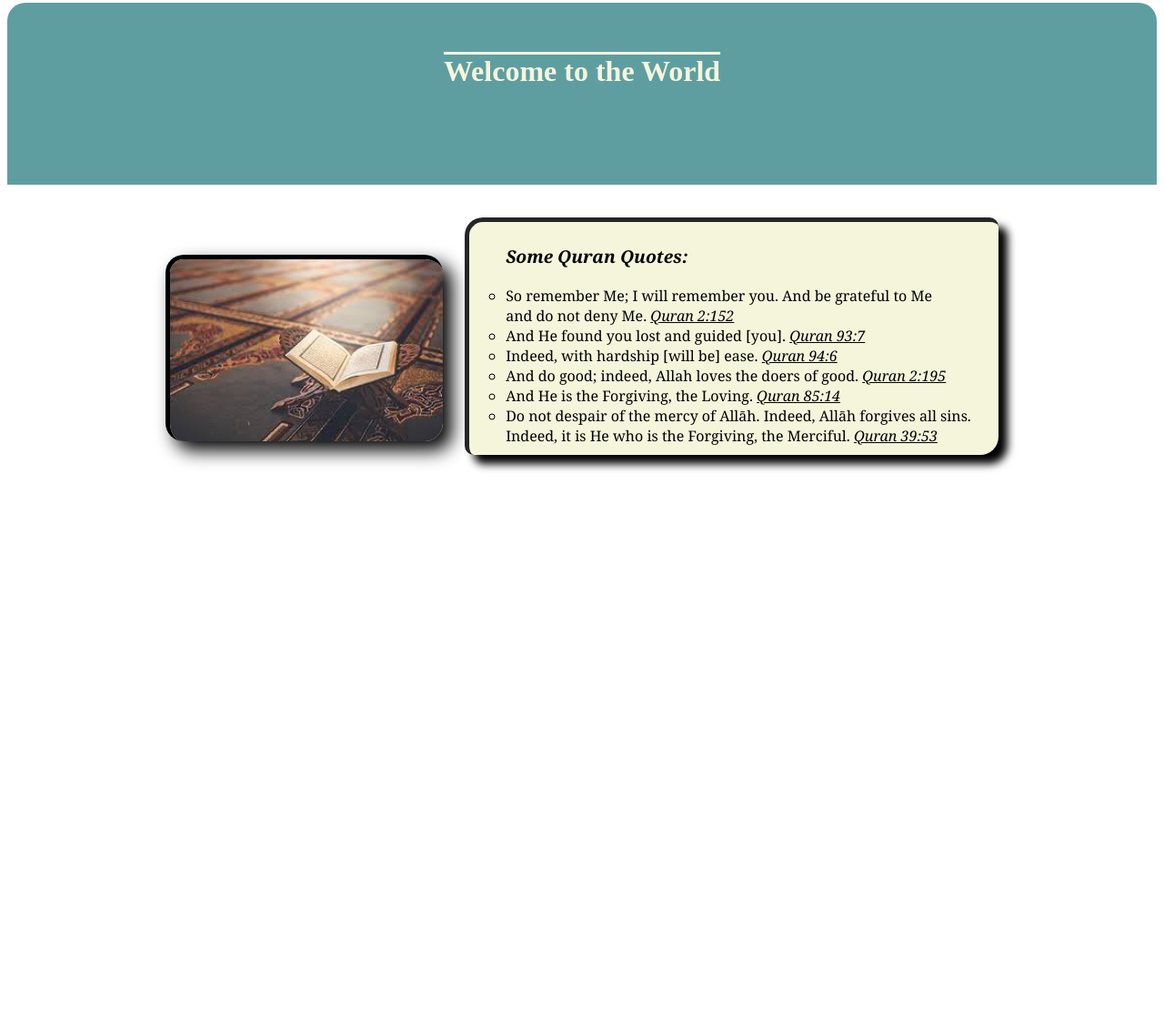
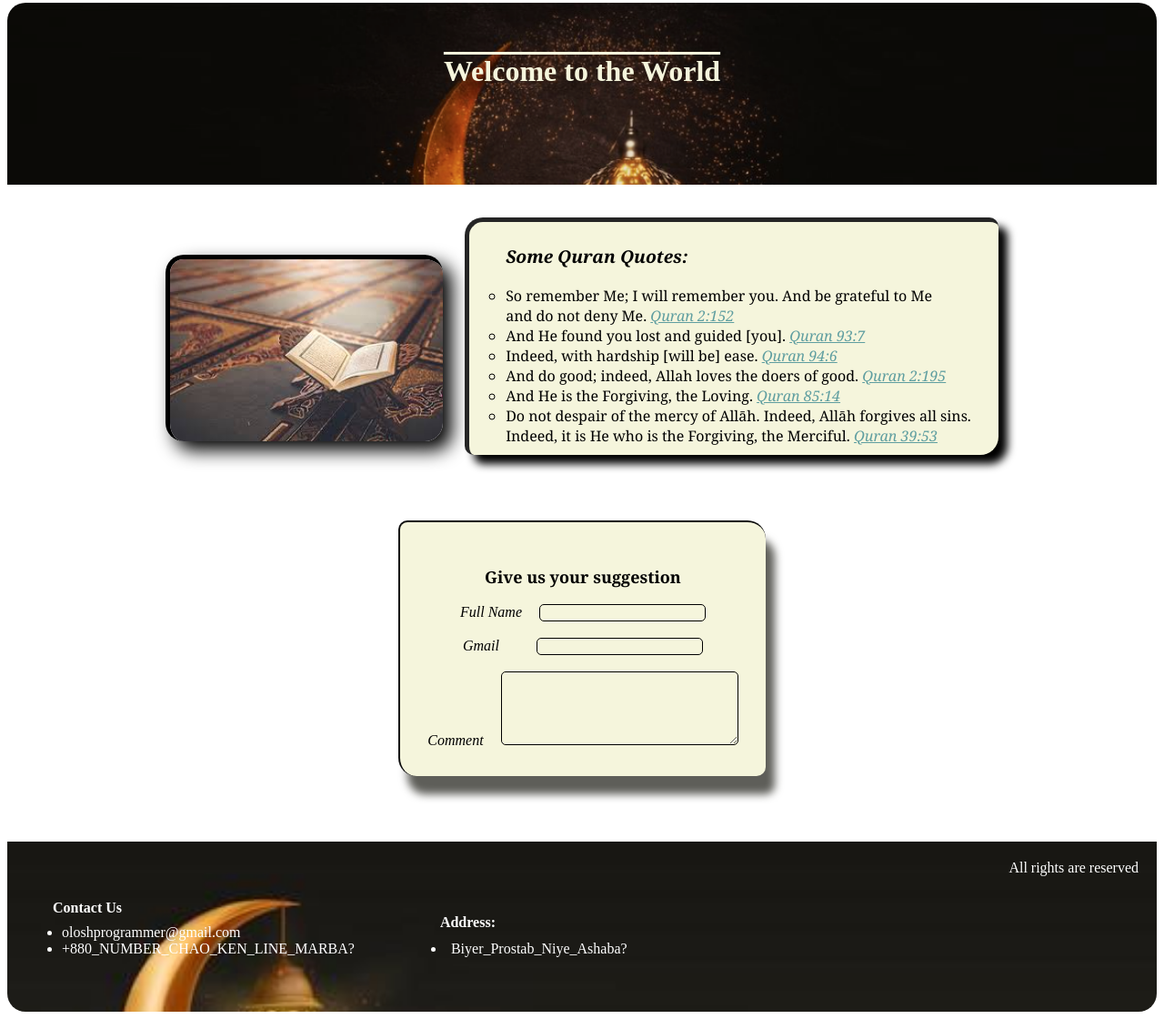
Before and after one commit to Ana-Ammar/simple-website, a plain HTML site: page index.html in a window 1280 px wide. Shown: the part 5-1125 px from the top of the page at 91% size. Before the commit the page ends 800 px from the top, so only its background shows below. Drawn offline with Linux system fonts and the light colour scheme.

Commit message:
complete project for now

```diff
--- a/index.html
+++ b/index.html
@@ -18,7 +18,7 @@
     <img src="image/im.jpeg" alt="">
 
 <div id="dv">
-<div class="dv" style="text-align: left;">
+<div class="dv">
     <p class="pi">Some Quran Quotes:</p>
         <ul class="ll">
             <li>So remember Me; I will remember you. And be grateful to Me <br> and do not deny Me.
@@ -37,6 +37,36 @@
 </div>
 </div>
 </div>
+<br>
+<br>
+<div style="text-align: center;">
+<div class="ddv">
+    <p class="pii">Give us your suggestion</p>
+    <p class="piii">Full Name</p>
+    <input type="text" class="ii"><br><br>
+    <p class="piii">Gmail</p>
+    <input type="email" class="ii" style="margin-left: 27px;"><br><br>
+    <p class="piii">Comment</p>
+    <textarea name="comment" placeholder="Write your suggestions here..." rows="5" cols="30" class="ii"> </textarea>
 
+</div>
+</div>
+<br>
+<br>
+<footer>
+    <p class="i">All rights are reserved</p>
+<div class="con">
+    <p class="iii">Contact Us</p>
+    <ul class="conn">
+        <li>oloshprogrammer@gmail.com</li>
+        <li>+880_NUMBER_CHAO_KEN_LINE_MARBA?</li>
+    </ul>
+</div>
+
+ <div class="add">
+    <p class="ess">Address:</p>
+    <li class="bp">Biyer_Prostab_Niye_Ashaba?</li>
+</div>
+</footer>
 </body>
 </html>
--- a/style/style.css
+++ b/style/style.css
@@ -1,7 +1,8 @@
 header{
     height: 200px;
-    background-color: cadetblue;
+    background-image: url(bi.png);
     border-radius: 20px 20px  0px 0px;
+    background-size: cover;
 }
 h1{
     text-align: center;
@@ -33,6 +34,8 @@ h1{
 .qt{
     text-decoration: underline;
     font-style: italic;
+    color: cadetblue;
+    text-align: right;
 }
 .ll{
     font-family: Georgia, 'Times New Roman', Times, serif;
@@ -51,3 +54,78 @@ img{
     /* padding: 20px; */
     box-shadow: 10px 10px 20px;
 }
+.piii{
+    display:inline;
+    font-style: italic;
+    margin-right: 10px;
+}
+.ii{
+    border: 1px solid black;
+    border-radius: 5px;
+    margin-left: 5px;
+    background-color: beige;
+}
+.pii{
+    font-family: Georgia, 'Times New Roman', Times, serif;
+    font-size: large;
+    font-weight: bold;
+}
+.ddv{
+    border: 2px solid rgb(11, 11, 11);
+    border-right: none;
+    border-bottom: none;
+    display: inline-block;
+    margin: 20px;
+    padding: 30px;
+    border-radius: 10px 20px;
+    box-shadow: 10px 20px 10px rgb(94, 94, 89);
+    background-color: beige;
+}
+
+footer{
+    /* height: 150px; */
+    background-image: url(bi.jpg);
+    border-radius: 0px 0px 20px 20px;
+    background-size: cover;
+    /* position:absolute */
+    /* width: 100%;
+    bottom: 0%; */
+    /* padding-bottom 0; */
+}
+.i{
+    text-align:right;
+    padding-right: 20px;
+    color:white;
+    /* margin-top: 50px; */
+    /* display:inline-block; */
+    padding-top: 20px;
+}
+.iii{
+    font-weight: bold;
+    margin-left: 30px;
+    line-height: 5px;
+}
+.con{
+    display: inline-block;
+    margin-left: 20px;
+    margin-right: 20px;
+    color:white;
+}
+.add{
+    display: inline-block;
+    margin-left: 60px;
+    padding-bottom: 60px;
+    color: white;
+
+}
+.ess{
+    margin-left: 10px;
+    font-weight: bold;
+    line-height: 8px;
+}
+.conn{
+    font-weight: 300;
+}
+.bp{
+    font-weight: 300;
+}
```
Also changed, not shown: style/bi.jpg (added), style/bi.png (added), style/ft.jpg (added).
